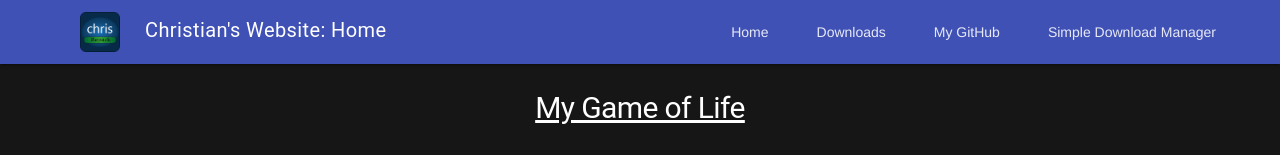
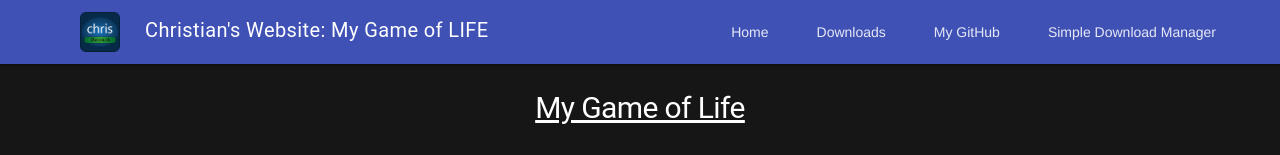
Before and after one commit to chs2311/Website, a plain HTML site: page 200-my-game-of-life/index.html in a window 1280 px wide. Shown: the top 155 px of the page. Drawn offline with Linux system fonts and the light colour scheme.

Commit message:
Quick filesystem update

```diff
--- a/200-my-game-of-life/index.html
+++ b/200-my-game-of-life/index.html
@@ -22,7 +22,7 @@
     <div class="mdl-layout mdl-js-layout mdl-layout--fixed-header">
         <header class="mdl-layout__header">
             <div class="mdl-layout__header-row">
-                <span class="mdl-layout-title"><img src="../images/crlogo.png" class="logo"/>Christian's Website: Home</span>
+                <span class="mdl-layout-title"><img src="../images/crlogo.png" class="logo"/>Christian's Website: My Game of LIFE</span>
             <div class="mdl-layout-spacer"></div>
 
             <nav class="mdl-navigation mdl-layout--large-screen-only">
```
Also changed, not shown: 1 other file.
